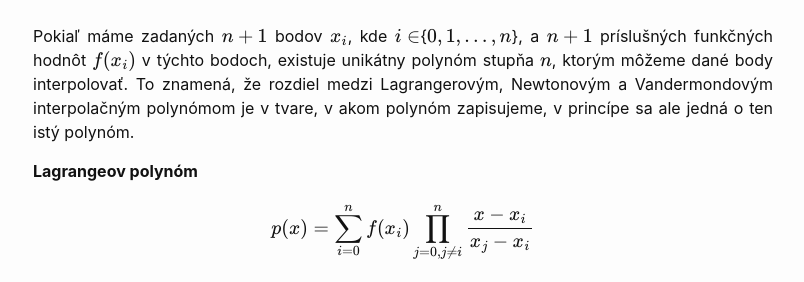
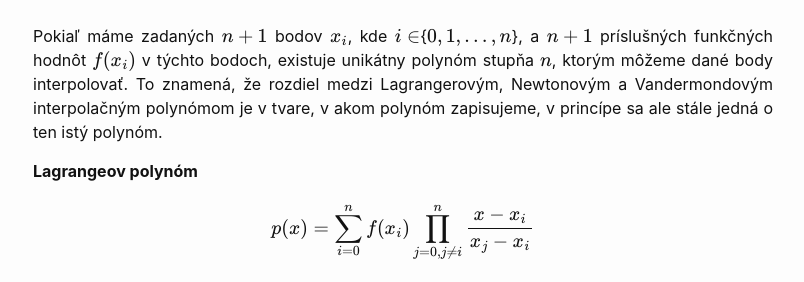
Before and after one commit to maslarova/maslarova.github.io, a Jekyll site: the page built from _posts/2021-03-18-cvicenie5.md, in a window 1280 px wide and 1400 px high, scrolled down 630 px. Shown: the part 210-492 px from the top of the window, without its empty margins (237-1041 px from the left). Built offline with Jekyll 4.4.1, drawn with Linux system fonts in a browser that asks for light colours; some of the changed text lies outside the part shown.

Commit message:
2021-03-18-cvicenie5.md

```diff
--- a/_posts/2021-03-18-cvicenie5.md
+++ b/_posts/2021-03-18-cvicenie5.md
@@ -133,7 +133,7 @@
 <font size="4">  <span style="color:green"><b>Globálna interpolácia </b></span></font>  <br />
 Pri tejto interpolácii sú na celom intervale koeficienty interpolačnej funkcie rovnaké.<br /> <br />
 Pokiaľ máme zadaných $n+1$ bodov $x_i$, kde $i\in${$0,1,...,n$}, a $n+1$ príslušných funkčných hodnôt $f(x_i)$ v týchto bodoch, existuje unikátny polynóm stupňa $n$, ktorým môžeme dané body interpolovať.
-To znamená, že rozdiel medzi Lagrangerovým, Newtonovým a Vandermondovým interpolačným polynómom je v tvare, v akom polynóm zapisujeme, v princípe sa ale jedná o ten istý polynóm.
+To znamená, že rozdiel medzi Lagrangerovým, Newtonovým a Vandermondovým interpolačným polynómom je v tvare, v akom polynóm zapisujeme, v princípe sa ale stále jedná o ten istý polynóm.
 
 <!--
 Uvažujme s **Vandermondovým polynómom** v tvare
@@ -160,7 +160,7 @@
 {% include youtube.html id="Sg9d-pg1BWQ" %}
  <br />
 
-<bf>Nevilleov</bf> algoritmus počíta Lagrangeov polynóm presnejšie, akurát pomalšie. Pri tomto postupe pridávame interpolačné uzly postupne.
+**Nevilleov algoritmus** počíta Lagrangeov polynóm presnejšie, akurát pomalšie. Pri tomto postupe pridávame interpolačné uzly postupne.
 Prejdite aj [->príklad<-](http://maslarova.github.io/cvicenie5/priklad_nevill.pdf) na výpočet interpolačného polynómu 2. stupňa Nevillovým algoritmom. Zodpovedajúci výpočet v Matlabe nájdete [tu](http://maslarova.github.io/cvicenie5/nevillov_algoritmus.m). V nasledujúcom videu je tutorial na vysvetlenie programu:
 
 {: .centering}
```
